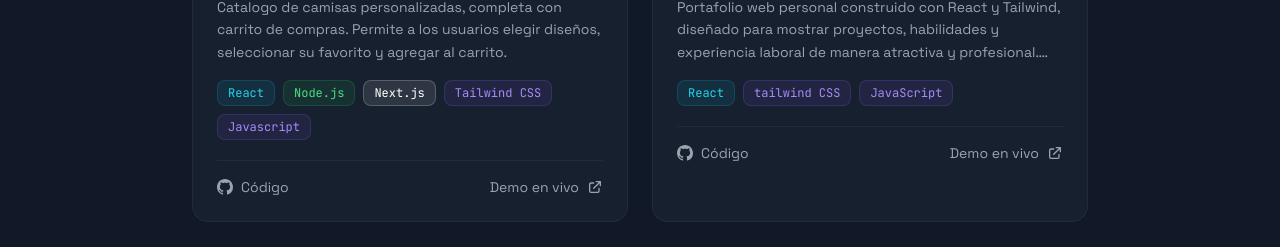
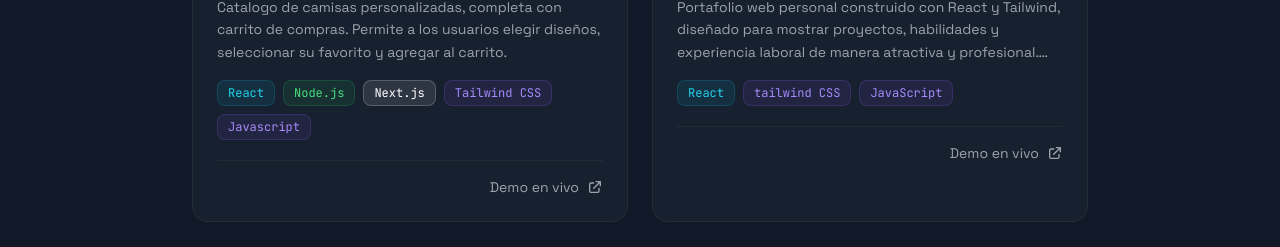
Before and after one commit to JhordanP300/Portafolio-web, a React (Vite) app: page / in a window 1280 px wide. Shown: the part 3534-3781 px from the top of the page. Built offline with nearby package versions, Linux system fonts and the light colour scheme.

Commit message:
'se agrega el proyecto del portafolio y se actualiza el demo del proyecto de pinandprint'

```diff
--- a/src/components/Proyectos.jsx
+++ b/src/components/Proyectos.jsx
@@ -158,7 +158,7 @@ function TarjetaProyecto({ proyecto, esVisible, delay }) {
 
         {/* Links */}
         <div className="flex gap-3 pt-4 border-t border-white/5">
-          <a
+          {/* <a
             href={proyecto.githubUrl}
             target="_blank"
             rel="noopener noreferrer"
@@ -169,7 +169,7 @@ function TarjetaProyecto({ proyecto, esVisible, delay }) {
               <path d="M12 0C5.37 0 0 5.37 0 12c0 5.31 3.435 9.795 8.205 11.385.6.105.825-.255.825-.57 0-.285-.015-1.23-.015-2.235-3.015.555-3.795-.735-4.035-1.41-.135-.345-.72-1.41-1.23-1.695-.42-.225-1.02-.78-.015-.795.945-.015 1.62.87 1.845 1.23 1.08 1.815 2.805 1.305 3.495.99.105-.78.42-1.305.765-1.605-2.67-.3-5.46-1.335-5.46-5.925 0-1.305.465-2.385 1.23-3.225-.12-.3-.54-1.53.12-3.18 0 0 1.005-.315 3.3 1.23.96-.27 1.98-.405 3-.405s2.04.135 3 .405c2.295-1.56 3.3-1.23 3.3-1.23.66 1.65.24 2.88.12 3.18.765.84 1.23 1.905 1.23 3.225 0 4.605-2.805 5.625-5.475 5.925.435.375.81 1.095.81 2.22 0 1.605-.015 2.895-.015 3.3 0 .315.225.69.825.57A12.02 12.02 0 0 0 24 12c0-6.63-5.37-12-12-12z" />
             </svg>
             Código
-          </a>
+          </a> */}
           <a
             href={proyecto.demoUrl}
             target="_blank"
--- a/src/data/index.js
+++ b/src/data/index.js
@@ -63,8 +63,8 @@ export const proyectos = [
     tecnologias: ["React", "Node.js", "Next.js", "Tailwind CSS", "Javascript"],
     imagen: true,
     imagenArchivo: "pinandprint",
-    githubUrl: "https://github.com/Pinardo25/catalogo-pinandprint.git",
-    demoUrl: "https://shopfacil-demo.vercel.app",
+    /* githubUrl: "", */
+    demoUrl: "https://catalogo-pinandprint.vercel.app/",
     destacado: true,
   },
   {
@@ -75,8 +75,8 @@ export const proyectos = [
     tecnologias: ["React", "tailwind CSS", "JavaScript"],
     imagen: true,
     imagenArchivo: "Portafolio",
-    githubUrl: "https://github.com/tu-usuario/taskflow",
-    demoUrl: "https://taskflow-app.netlify.app",
+    demoUrl: "https://desarrollador-jp.vercel.app/",
+    /* githubUrl: "", */
     destacado: false,
   },
 ];
```
